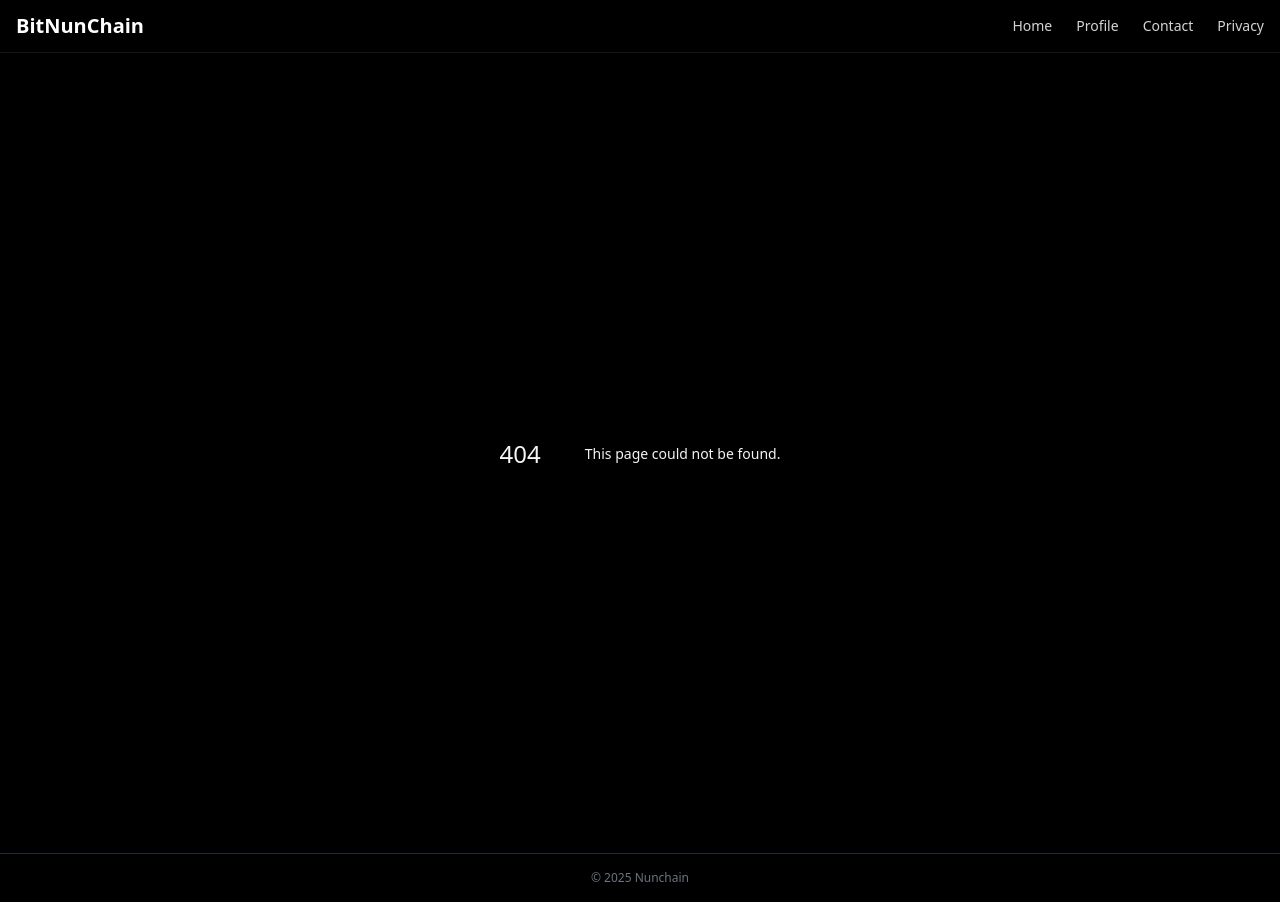
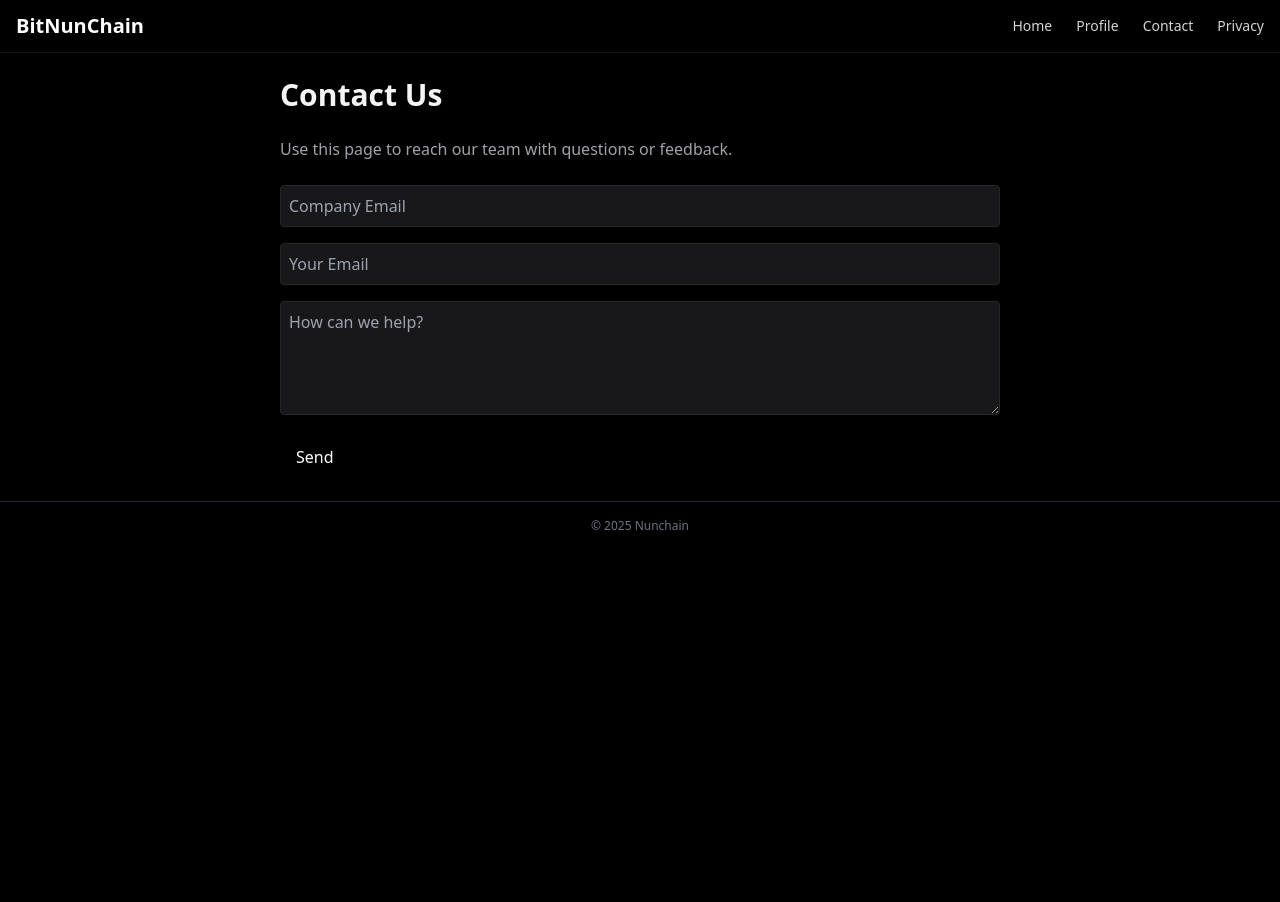
Before and after one commit to BitNunchain/nunchain, a Next.js app: page /contact in a window 1280 px wide. Before the commit this address had no page. After the commit the page ends 800 px from the top, so only its background shows below. Built offline with nearby package versions, Linux system fonts and the light colour scheme.

Commit message:
Create page.tsx

```diff
--- /dev/null
+++ b/src/app/contact/page.tsx
@@ -0,0 +1,14 @@
+export default function ContactPage() {
+  return (
+    <main className="max-w-3xl mx-auto p-6 space-y-6">
+      <h1 className="text-3xl font-bold">Contact Us</h1>
+      <p className="text-zinc-400">Use this page to reach our team with questions or feedback.</p>
+      <form className="space-y-4">
+        <input type="text" placeholder="Company Email" className="w-full p-2 rounded bg-zinc-900 border border-zinc-800" />
+        <input type="email" placeholder="Your Email" className="w-full p-2 rounded bg-zinc-900 border border-zinc-800" />
+        <textarea placeholder="How can we help?" rows={4} className="w-full p-2 rounded bg-zinc-900 border border-zinc-800"></textarea>
+        <button className="px-4 py-2 rounded bg-avalRed hover:brightness-110 text-white">Send</button>
+      </form>
+    </main>
+  )
+}
```
